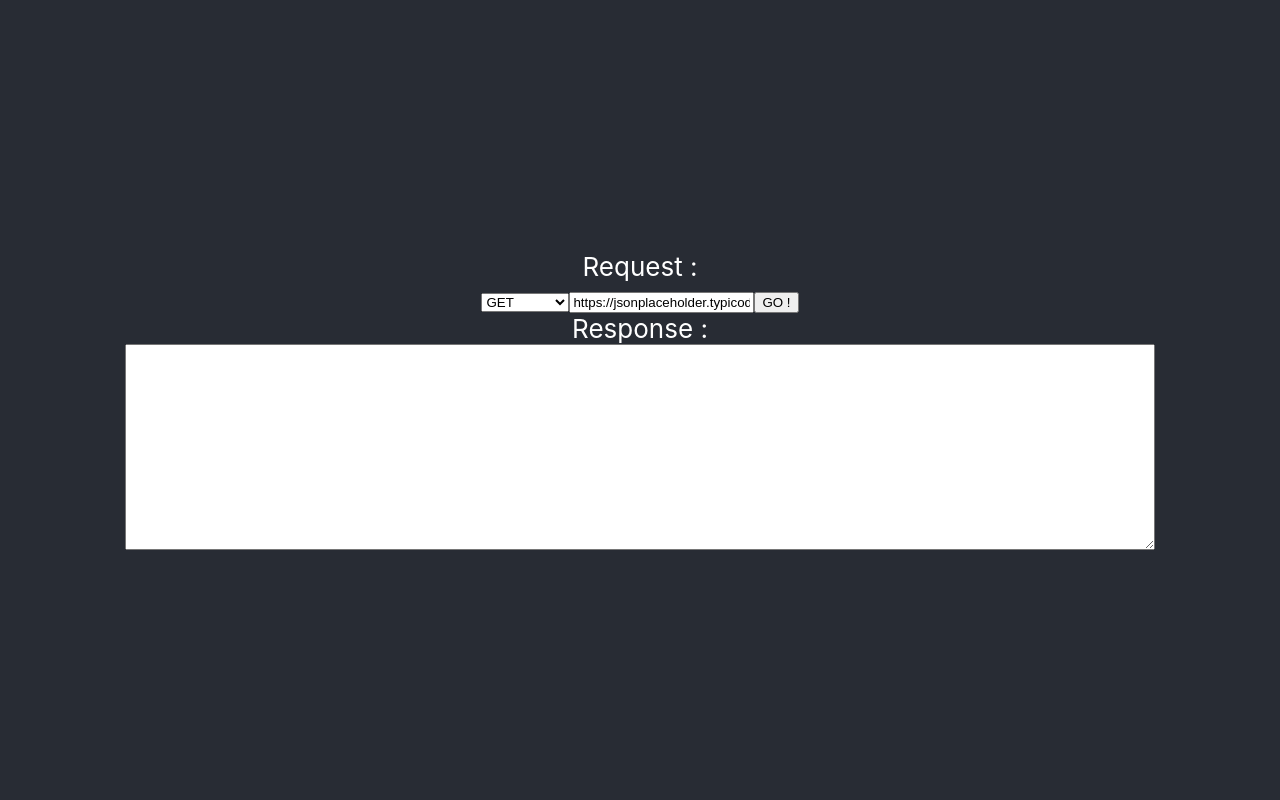
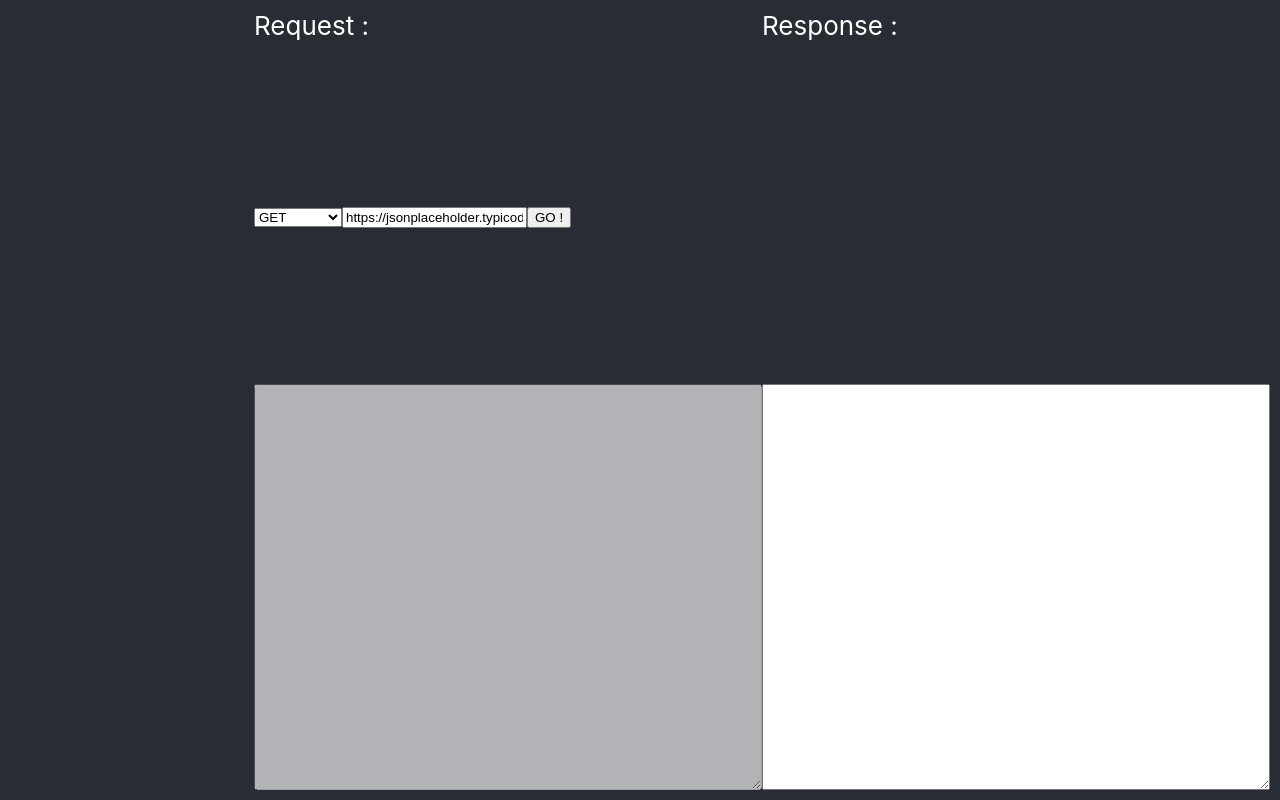
Before and after one commit to DavidUrvoy/rest-client, a React (Create React App) app: page / in a window 1280 px wide. Built offline with nearby package versions, Linux system fonts and the light colour scheme.

Commit message:
Add http methods implementation

```diff
--- a/package.json
+++ b/package.json
@@ -13,6 +13,7 @@
     "react": "^16.12.0",
     "react-dom": "^16.12.0",
     "react-scripts": "3.3.0",
+    "sass": "^1.24.0",
     "typescript": "^3.7.3"
   },
   "scripts": {
--- a/src/App.css
+++ b/src/App.scss
@@ -1,14 +1,12 @@
-.App {
-  text-align: center;
-}
-
-.divStyle {
+.rest-form {
   display: flex;
-  flex-direction: column;
-  align-items: center;
-  justify-content: center;
+  justify-content: flex-end;
+  align-items: flex-end;
+  flex-wrap: wrap;
   background-color: #282c34;
-  min-height: 100vh;
+  height: calc(100vh - 20px);
+  width: calc(100vw - 10px);
+  padding: 10px 10px 10px 0;
   font-size: calc(10px + 2vmin);
   color: white;
 }
@@ -24,21 +22,6 @@
   }
 }
 
-.App-header {
-  background-color: #282c34;
-  min-height: 100vh;
-  display: flex;
-  flex-direction: column;
-  align-items: center;
-  justify-content: center;
-  font-size: calc(10px + 2vmin);
-  color: white;
-}
-
-.App-link {
-  color: #61dafb;
-}
-
 @keyframes App-logo-spin {
   from {
     transform: rotate(0deg);
--- a/src/App.tsx
+++ b/src/App.tsx
@@ -1,5 +1,5 @@
 import React from 'react';
-import './App.css';
+import './App.scss';
 import Request from './components/Request';
 import {Response} from './components/Response';
 
@@ -17,7 +17,7 @@ export default class App extends React.Component<Props, State> {
     onResponseChange = (responseBody: string) => this.setState({responseBody})
 
     render = () => (
-        <div className="divStyle">
+        <div className="rest-form">
             <Request onResponseChange={this.onResponseChange}></Request>
             <Response body={this.state.responseBody}></Response>
         </div>
--- /dev/null
+++ b/src/components/HttpForms.scss
@@ -0,0 +1,14 @@
+.form-bloc {
+    display: flex;
+    flex-direction: column;
+    justify-content: space-between;
+    height: 100%;
+    width: 40%;
+    min-width: 200px;
+}
+
+textarea.json-body {
+    height: 100%;
+    max-height: 400px;
+    min-height: 150px;
+}
--- a/src/components/Request.tsx
+++ b/src/components/Request.tsx
@@ -1,35 +1,59 @@
-import React, {Component, Fragment} from 'react';
+import React, {Component} from 'react';
 import {HttpMethod} from '../domain/HttpMethod';
+import './HttpForms.scss';
 
 interface Props {onResponseChange: (response: string) => void}
 
 interface State {
-    method: HttpMethod;
-    url: string;
+    url: string
+    method: HttpMethod
 }
 
 export default class Request extends Component<Props, State> {
-    state: State;
+    body?: string
+
     constructor(props: Props) {
-        super(props);
-        this.state = {method: HttpMethod.GET, url: "https://jsonplaceholder.typicode.com/todos/1"};
+        super(props)
+        this.state = {
+            url: "https://jsonplaceholder.typicode.com/todos/1",
+            method: HttpMethod.GET
+        }
     }
 
-    executeRequest = () => fetch(this.state.url)
+    onUrlChange = (event: React.FormEvent<HTMLInputElement>) => this.setState({url: (event.target as HTMLTextAreaElement).value})
+
+    onRequestBodyChange = (event: React.FormEvent<HTMLTextAreaElement>) => this.body = (event.target as HTMLTextAreaElement).value
+
+    onHttpMethodChange = (event: React.FormEvent<HTMLSelectElement>) => (
+        this.setState({
+            method: (event.target as HTMLSelectElement).value as HttpMethod
+        })
+    )
+
+    executeRequest = () => fetch(this.state.url, {
+        ...this,
+        mode: 'cors',
+        cache: 'default',
+        headers: new Headers({"Content-type": "application/json; charset=UTF-8"})
+    })
         .then(response => response.json())
         .then(json => this.props.onResponseChange(JSON.stringify(json)))
-        .catch(error => alert(error))
+        .catch(error => this.props.onResponseChange(error))
 
-    render = () => (
-        <Fragment>
+    render = () => {
+        const bodyless = this.state.method === 'GET' || this.state.method === 'HEAD'
+        return (
+        <div className="form-bloc">
             Request :
             <div>
-                <select>
-                    {Object.keys(HttpMethod).map(method => (<option>{method}</option>))}
+                <select onChange={this.onHttpMethodChange}>
+                    {Object.keys(HttpMethod).map((method, i) => (<option key={i}>{method}</option>))}
                 </select>
-                <input type="text" value={this.state.url} />
+                <input type="text" value={this.state.url} onChange={this.onUrlChange} />
                     <button onClick={this.executeRequest}>GO !</button>
-            </div>
-        </Fragment>
-    )
+                </div>
+                <textarea onChange={this.onRequestBodyChange} className="json-body" disabled={bodyless}></textarea>
+        </div>
+        )
+    }
 }
--- a/src/components/Response.tsx
+++ b/src/components/Response.tsx
@@ -1,16 +1,11 @@
-import React, {Fragment} from 'react';
+import React from 'react';
+import './HttpForms.scss';
 
 interface Props {body: string}
 
 export const Response = ({body}: Props) => (
-    <Fragment>
+    <div className="form-bloc">
         Response :
-        <textarea style={responseStyle} value={body} readOnly></textarea>
-    </Fragment>
+        <textarea className="json-body" value={body} readOnly></textarea>
+    </div>
 )
-
-const responseStyle = {
-    minHeight: '200px',
-    minWidth: '200px',
-    width: '80%'
-}
--- a/src/index.css
+++ b/src/index.css
@@ -7,6 +7,10 @@ body {
   -moz-osx-font-smoothing: grayscale;
 }
 
+.root {
+    height: 100%;
+}
+
 code {
   font-family: source-code-pro, Menlo, Monaco, Consolas, 'Courier New',
     monospace;
```
Also changed, not shown: 1 other file (tests, documents, lock files or other folders).
